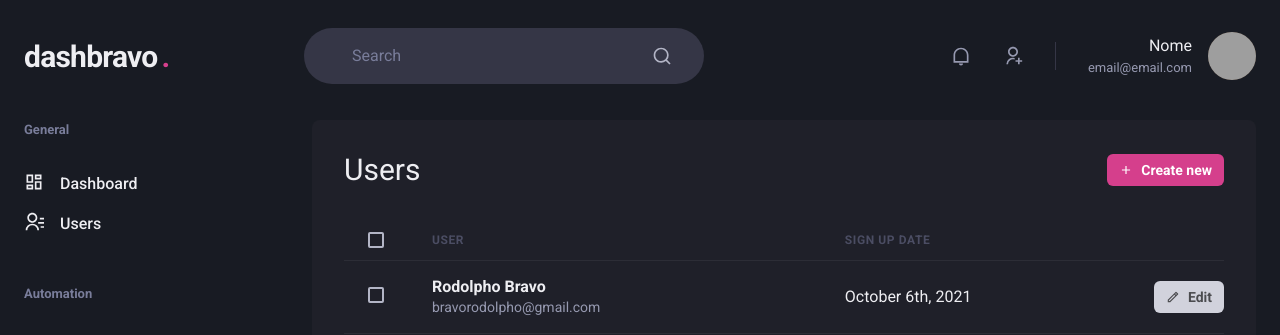
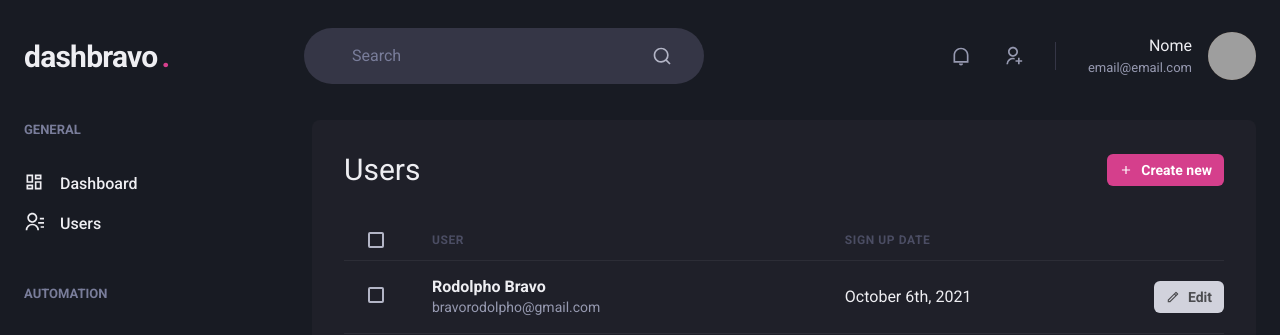
Before and after one commit to rodolphoasb/dashbravo, a Next.js app: page /users in a window 1280 px wide. Shown: the top 335 px of the page. Built offline with nearby package versions, Linux system fonts and the light colour scheme; grey boxes are pictures that could not be loaded.

Commit message:
chore: add text-transform uppercase to NavSection title

```diff
--- a/src/components/Sidebar/NavSection.tsx
+++ b/src/components/Sidebar/NavSection.tsx
@@ -1,21 +1,26 @@
-import { Box, Icon, Link, Stack, Text } from "@chakra-ui/react"
-import { ReactNode } from "react"
-import { RiContactsLine, RiDashboardLine } from "react-icons/ri"
+import { Box, Icon, Link, Stack, Text } from "@chakra-ui/react";
+import { ReactNode } from "react";
+import { RiContactsLine, RiDashboardLine } from "react-icons/ri";
 
 interface NavSectionProps {
-  title: string
-  children: ReactNode
+  title: string;
+  children: ReactNode;
 }
 
 export function NavSection({ title, children }: NavSectionProps) {
   return (
     <Box>
-      <Text fontWeight={"bold"} color={"gray.400"} fontSize={"small"}>
+      <Text
+        fontWeight={"bold"}
+        color={"gray.400"}
+        fontSize={"small"}
+        textTransform={"uppercase"}
+      >
         {title}
       </Text>
       <Stack spacing={"4"} mt={8} align={"stretch"}>
         {children}
       </Stack>
     </Box>
-  )
+  );
 }
```
